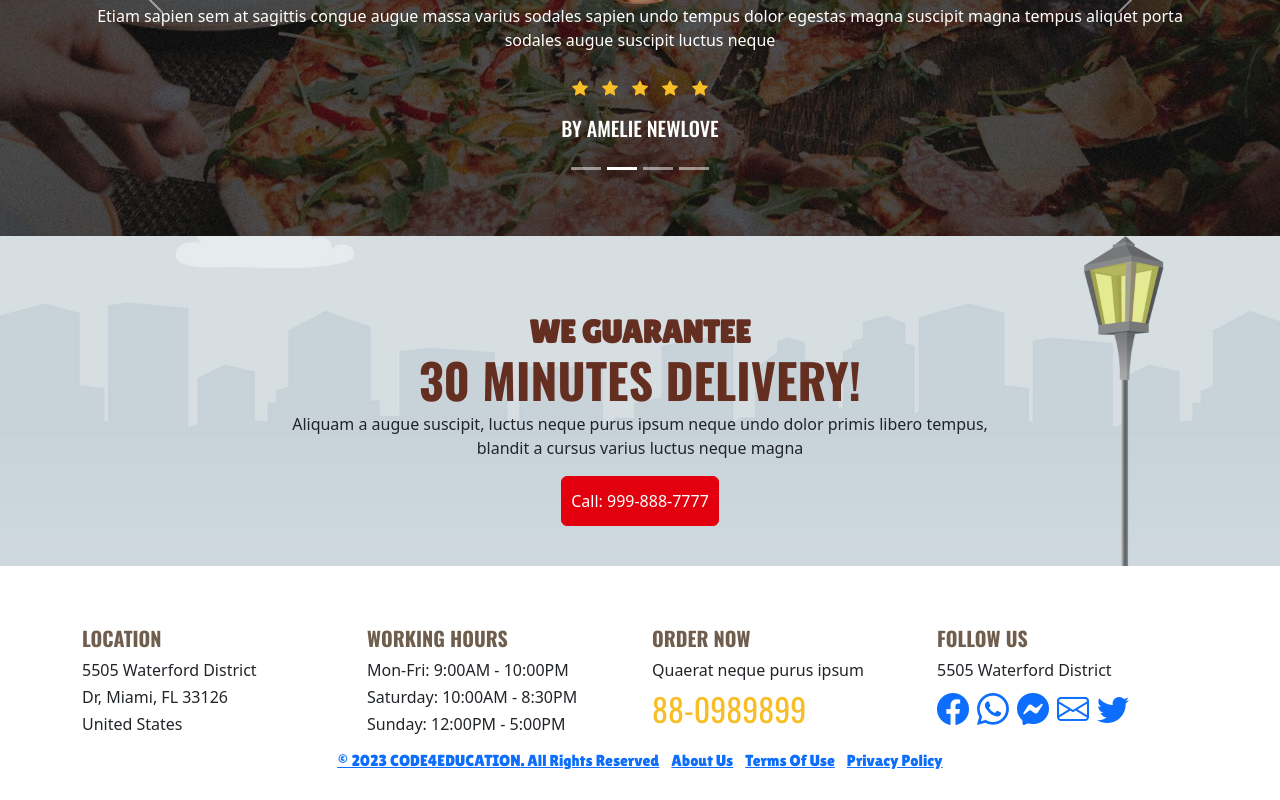
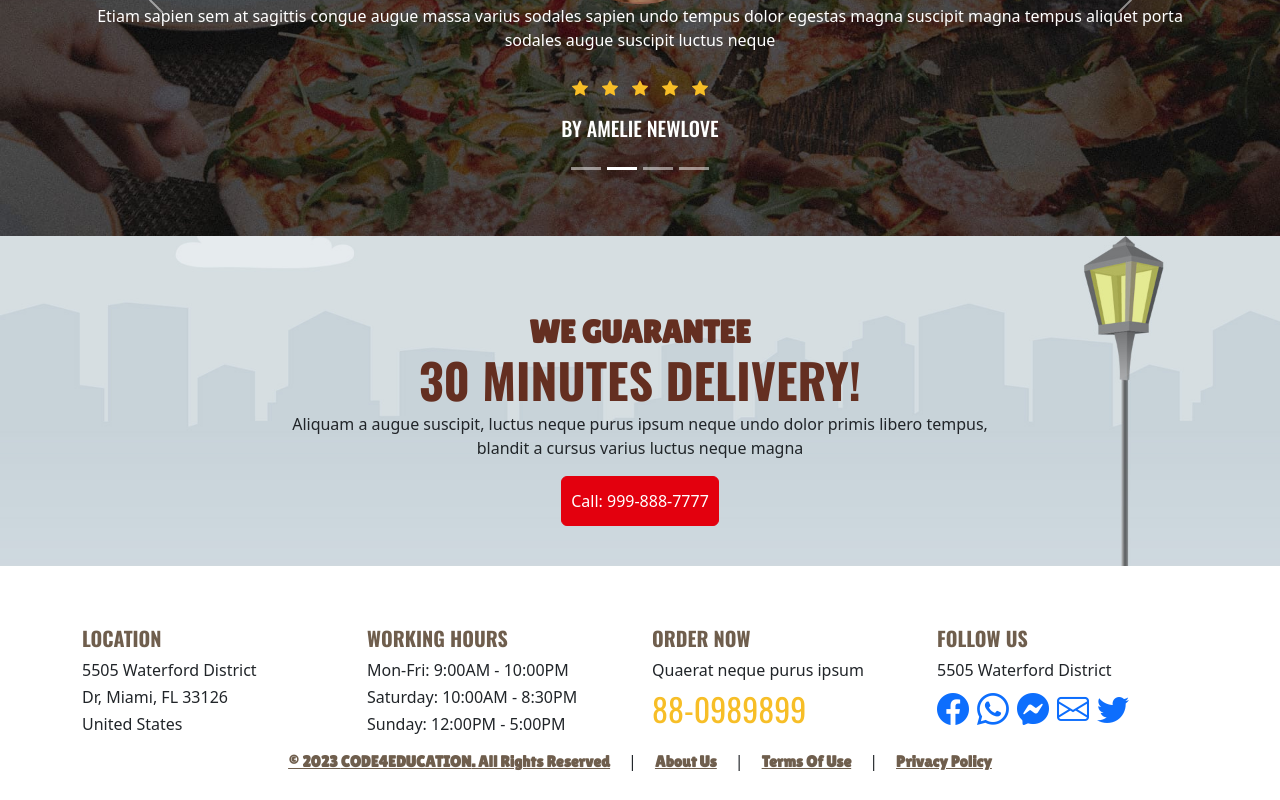
Before and after one commit to riyazulahad786/Food-delivery-webapp, a React (Vite) app: page / in a window 1280 px wide. Shown: the part 6148-6948 px from the top of the page. Built offline with nearby package versions, Linux system fonts and the light colour scheme.

Commit message:
contact page

```diff
--- a/src/Components/Layouts/Footer.jsx
+++ b/src/Components/Layouts/Footer.jsx
@@ -64,16 +64,16 @@ function Footer() {
                <div>
                   <ul className="list-unstyled d-flex justify-content-center right">
                     <li>
-                      <Link>© 2023 <span>CODE4EDUCATION</span>. All Rights Reserved</Link>
+                      <Link className="link">© 2023 <span>CODE4EDUCATION</span>. All Rights Reserved</Link>
                     </li>
                     <li>
-                      <Link>About Us</Link>
+                      <Link className="link">About Us</Link>
                     </li>
                     <li>
-                      <Link>Terms Of Use</Link>
+                      <Link className="link">Terms Of Use</Link>
                     </li>
                     <li>
-                      <Link>Privacy Policy</Link>
+                      <Link className="link">Privacy Policy</Link>
                     </li>
                   </ul>
                </div>
--- a/src/styles/home.css
+++ b/src/styles/home.css
@@ -300,13 +300,19 @@
   font-size: 2rem;
   font-family: var(--oswald-font);
  }
-.copy_right .right li{
-    font-family: var(--lilita-font);
+.copy_right .right li .link{
+    font-family: var(--lilita-font) !important;
     font-size: 1rem;
-    color: var(--brown);
+    color: var(--brown) !important;
+    font-weight: 800 !important;
 }
-.right{
-  gap: 12px;
+
+.footer_section .copy_right ul li:after{
+  content:"|";
+  padding: 18px;
+}
+.footer_section .copy_right ul li:last-child:after{
+   display: none;
 }
 @media (max-width:767px) {
   .right{
```
